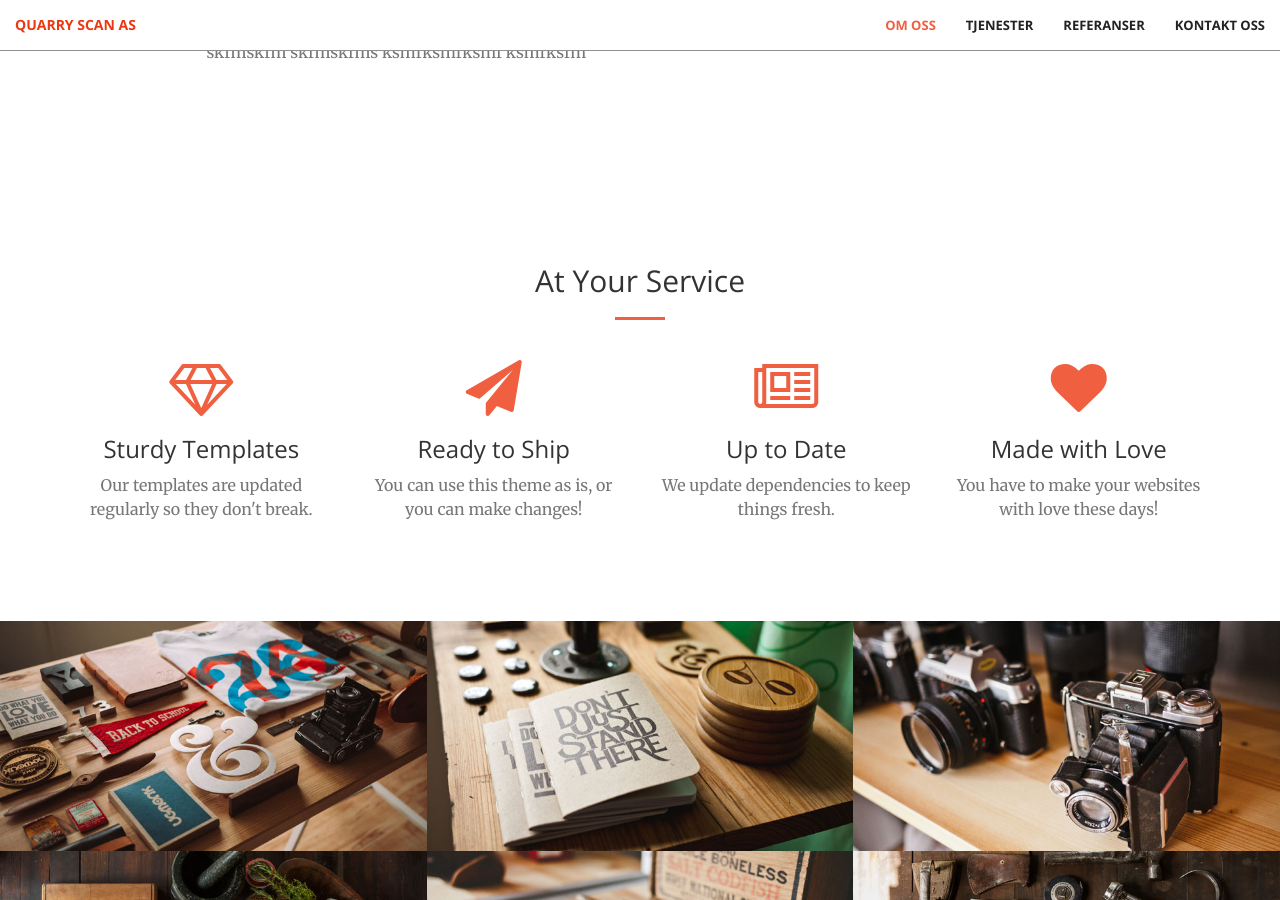
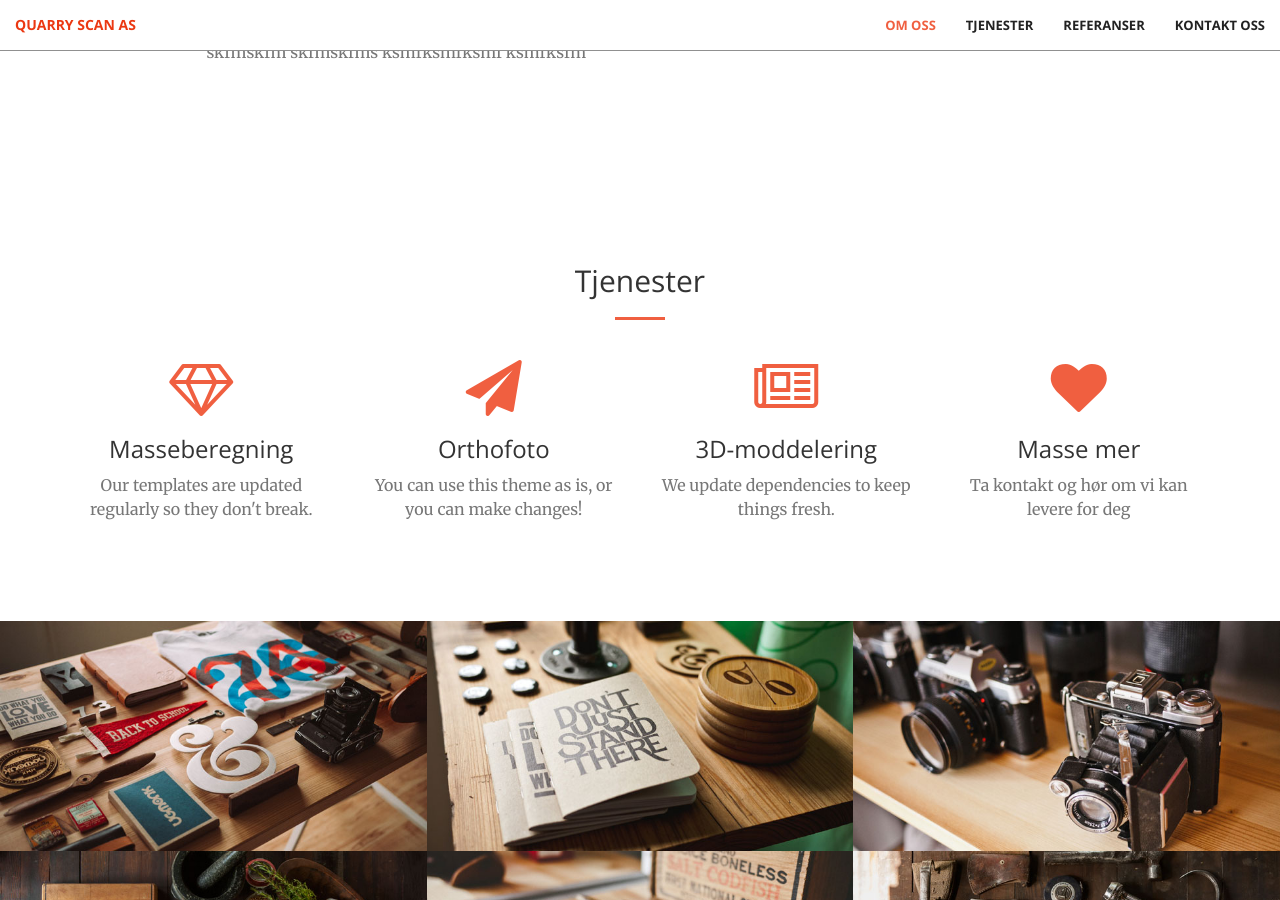
Before and after one commit to Andersirk/Andersirk.github.io, a Jekyll site: the page built from index.html, in a window 1280 px wide and 900 px high, scrolled down 1631 px. Built offline with Jekyll 4.4.1, drawn with Linux system fonts in a browser that asks for light colours.

Commit message:
Update services.html

```diff
--- a/_includes/services.html
+++ b/_includes/services.html
@@ -2,7 +2,7 @@
     <div class="container">
         <div class="row">
             <div class="col-lg-12 text-center">
-                <h2 class="section-heading">At Your Service</h2>
+                <h2 class="section-heading">Tjenester</h2>
                 <hr class="primary">
             </div>
         </div>
@@ -12,29 +12,29 @@
             <div class="col-lg-3 col-md-6 text-center">
                 <div class="service-box">
                     <i class="fa fa-4x fa-diamond wow bounceIn text-primary"></i>
-                    <h3>Sturdy Templates</h3>
+                    <h3>Masseberegning</h3>
                     <p class="text-muted">Our templates are updated regularly so they don't break.</p>
                 </div>
             </div>
             <div class="col-lg-3 col-md-6 text-center">
                 <div class="service-box">
                     <i class="fa fa-4x fa-paper-plane wow bounceIn text-primary" data-wow-delay=".1s"></i>
-                    <h3>Ready to Ship</h3>
+                    <h3>Orthofoto</h3>
                     <p class="text-muted">You can use this theme as is, or you can make changes!</p>
                 </div>
             </div>
             <div class="col-lg-3 col-md-6 text-center">
                 <div class="service-box">
                     <i class="fa fa-4x fa-newspaper-o wow bounceIn text-primary" data-wow-delay=".2s"></i>
-                    <h3>Up to Date</h3>
+                    <h3>3D-moddelering</h3>
                     <p class="text-muted">We update dependencies to keep things fresh.</p>
                 </div>
             </div>
             <div class="col-lg-3 col-md-6 text-center">
                 <div class="service-box">
                     <i class="fa fa-4x fa-heart wow bounceIn text-primary" data-wow-delay=".3s"></i>
-                    <h3>Made with Love</h3>
-                    <p class="text-muted">You have to make your websites with love these days!</p>
+                    <h3>Masse mer</h3>
+                    <p class="text-muted">Ta kontakt og hør om vi kan levere for deg</p>
                 </div>
             </div>
         </div>
```
